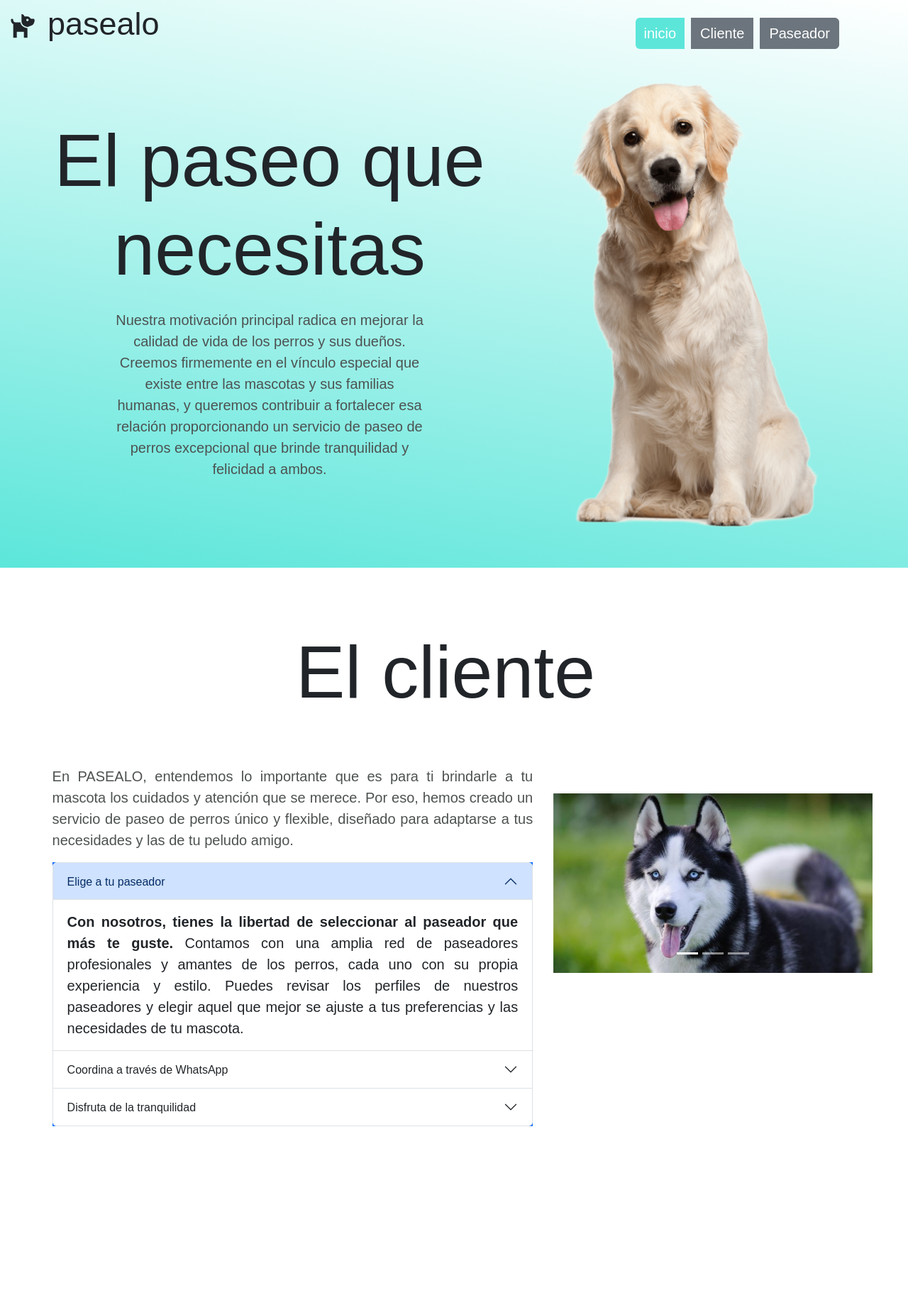
After one commit to Gonzaaa80/ABM, a PHP site: page /FPage.php in a window 1280 px wide. The commit adds this page. Shown: the top 1846 px of the page at 71% size. Run offline with PHP 8.4, Linux system fonts and the light colour scheme; some libraries are stand-ins or nearby versions.

Commit message:
avance (escuela)

```diff
--- /dev/null
+++ b/Proyecto-esc/FPage.php
@@ -0,0 +1,290 @@
+<!DOCTYPE html>
+<html lang="en">
+  <head>
+    <meta charset="UTF-8" />
+    <meta name="viewport" content="width=device-width, initial-scale=1.0" />
+    <!--CSS-->
+
+    <link
+      rel="stylesheet"
+      href="https://cdn.jsdelivr.net/npm/bootstrap@5.3.3/dist/css/bootstrap.min.css"
+    />
+    <link href="https://unpkg.com/boxicons@2.1.4/css/boxicons.min.css" rel="stylesheet" />
+    <link rel="stylesheet" href="style.css?75" />
+    <!--JS-->
+
+    <script src="https://cdn.jsdelivr.net/npm/bootstrap@5.3.3/dist/js/bootstrap.bundle.min.js"></script>
+    <script src="https://unpkg.com/boxicons@2.1.4/dist/boxicons.js"></script>
+    <script src="https://kit.fontawesome.com/5ec6417538.js" crossorigin="anonymous"></script>
+    <script src="JavascriptFP.js?65" defer></script>
+    <title>Pasealo</title>
+    <link rel="icon" href="Sources/dog-solid-24.ico">
+  </head>
+  <body>
+    <div class="container-fluid">
+      <div class="row">
+        <div class="container">
+          <header class="header">
+            <div class="iconsec">
+              <i class="bx bxs-dog"></i>
+              <p class="name">pasealo</p>
+            </div>
+            <div class="nav_bar">
+              <div class="btn-group" role="group" aria-label="Basic mixed styles example">
+                <button type="button" class="btn btn-primary">inicio</button>
+                <button type="button" class="btn btn-secondary"><a href="#cliente">Cliente</a></button>
+                <button type="button" class="btn btn-secondary"><a href="#paseador">Paseador</a></button>
+              </div>
+
+            </div>
+          </header>
+          <main class="main">
+            <div class="description">
+              <h1>
+                El paseo que <br />
+                necesitas
+              </h1>
+              <p>
+                Nuestra motivación principal radica en mejorar la calidad de vida de los perros y sus dueños. Creemos firmemente en el vínculo especial que existe entre las mascotas y sus familias humanas, y queremos contribuir a fortalecer esa relación proporcionando un servicio de paseo de perros excepcional que brinde tranquilidad y felicidad a ambos.
+              </p>
+            </div>
+            <div class="img_p">
+              <img src="Sources/perro1.png" alt="" class="perro" />
+            </div>
+            </div>
+          </main>
+          <div class="row">
+            <div class="secciones">
+              <h1 class="title-c" id="cliente">El cliente</h1>
+              <div class="total-c">
+                <div class="description_c">
+                  <p class="p-c">
+                    En PASEALO, entendemos lo importante que es para ti brindarle a tu mascota los
+                    cuidados y atención que se merece. Por eso, hemos creado un servicio de paseo de
+                    perros único y flexible, diseñado para adaptarse a tus necesidades y las de tu
+                    peludo amigo.
+                  </p>
+                  <div class="accordion bg-primary" id="accordionExample">
+                    <div class="accordion-item">
+                      <h2 class="accordion-header">
+                        <button class="accordion-button" type="button" data-bs-toggle="collapse" data-bs-target="#collapseOne" aria-expanded="true" aria-controls="collapseOne" >
+                          Elige a tu paseador
+                        </button>
+                      </h2>
+                      <div id="collapseOne" class="accordion-collapse collapse show" data-bs-parent="#accordionExample" >
+                        <div class="accordion-body">
+                          <strong
+                            >Con nosotros, tienes la libertad de seleccionar al paseador que más te
+                            guste.
+                          </strong>
+                          Contamos con una amplia red de paseadores profesionales y amantes de los
+                          perros, cada uno con su propia experiencia y estilo. Puedes revisar los
+                          perfiles de nuestros paseadores y elegir aquel que mejor se ajuste a tus
+                          preferencias y las necesidades de tu mascota.
+                        </div>
+                      </div>
+                    </div>
+                    <div class="accordion-item">
+                      <h2 class="accordion-header" >
+                        <button class="accordion-button collapsed" type="button" data-bs-toggle="collapse" data-bs-target="#collapseTwo" aria-expanded="false" aria-controls="collapseTwo" >
+                          Coordina a través de WhatsApp
+                        </button>
+                      </h2>
+                      <div id="collapseTwo" class="accordion-collapse collapse" data-bs-parent="#accordionExample" >
+                        <div class="accordion-body">
+                          Una vez que hayas seleccionado a tu paseador ideal, coordinar el servicio
+                          es fácil y conveniente. Todo lo que necesitas hacer es contactarnos a
+                          través de WhatsApp. Nuestro equipo estará disponible para responder a tus
+                          preguntas, programar los paseos según tu horario y asegurarse de que cada
+                          detalle esté perfectamente organizado.
+                        </div>
+                      </div>
+                    </div>
+                    <div class="accordion-item">
+                      <h2 class="accordion-header">
+                        <button class="accordion-button collapsed" type="button" data-bs-toggle="collapse" data-bs-target="#collapseThree" aria-expanded="false" aria-controls="collapseThree">
+                          Disfruta de la tranquilidad
+                        </button>
+                      </h2>
+                      <div id="collapseThree" class="accordion-collapse collapse" data-bs-parent="#accordionExample" >
+                        <div class="accordion-body">
+                          Con PASEALO, puedes relajarte sabiendo que tu perro está en buenas manos.
+                          Nuestros paseadores están comprometidos a proporcionar paseos seguros,
+                          divertidos y estimulantes para tu mascota. Durante el paseo, recibirás
+                          actualizaciones regulares sobre cómo va todo, para que puedas estar
+                          tranquilo/a y seguir con tus actividades diarias con total confianza.
+                        </div>
+                      </div>
+                    </div>
+                  </div>
+                </div>
+                <div class="carrusel">
+                  <div
+                    id="carouselExampleSlidesOnly"
+                    class="carousel slide"
+                    data-bs-ride="carousel"
+                  >
+                    <div class="carousel-indicators">
+                      <button
+                        type="button"
+                        data-bs-target="#carouselExampleCaptions"
+                        data-bs-slide-to="0"
+                        class="active"
+                        aria-current="true"
+                        aria-label="Slide 1"
+                      ></button>
+                      <button
+                        type="button"
+                        data-bs-target="#carouselExampleCaptions"
+                        data-bs-slide-to="1"
+                        aria-label="Slide 2"
+                      ></button>
+                      <button
+                        type="button"
+                        data-bs-target="#carouselExampleCaptions"
+                        data-bs-slide-to="2"
+                        aria-label="Slide 3"
+                      ></button>
+                    </div>
+                    <div class="carousel-inner">
+                      <div class="carousel-item active">
+                        <img src="Sources/perro slider1.jpg" class="d-block w-100 " alt="..." />
+                      </div>
+                      <div class="carousel-item">
+                        <img src="Sources/perroslider2.jpg" class="d-block w-100 "  alt="..." />
+                      </div>
+                      <div class="carousel-item">
+                        <img src="Sources/perroslider3.jpg?1" class="d-block w-100 " alt="..." />
+                      </div>
+                    </div>
+                  </div>
+                </div>
+              </div>
+            </div>
+            <div class="secciones">
+              <h1 class="title-c" id="paseador">El Paseador</h1>
+              <div class="total-c">
+                <div class="description_c">
+                  <p class="p-c">
+                    ¡Únete a nuestro equipo de paseadores de perros y conviértete en parte de una comunidad apasionada por el cuidado de las mascotas!
+                    <br>
+                    En PASEALO, valoramos el amor y la dedicación que los paseadores tienen hacia los perros. Nuestro servicio no solo se trata de pasear perros, sino de brindarles cuidado y atención de la más alta calidad, mientras proporcionamos a sus dueños la tranquilidad que necesitan.
+                  </p>
+                  <div class="accordion bg-primary" id="accordionExample2">
+                    <div class="accordion-item">
+                      <h2 class="accordion-header">
+                        <button class="accordion-button" type="button" data-bs-toggle="collapse" data-bs-target="#collapseOne" aria-expanded="true" aria-controls="collapseOne" >
+                          Elige a tu paseador
+                        </button>
+                      </h2>
+                      <div id="collapseOne" class="accordion-collapse collapse show" data-bs-parent="#accordionExample2" >
+                        <div class="accordion-body">
+                          <strong
+                            >Con nosotros, tienes la libertad de seleccionar al paseador que más te
+                            guste.
+                          </strong>
+                          Contamos con una amplia red de paseadores profesionales y amantes de los
+                          perros, cada uno con su propia experiencia y estilo. Puedes revisar los
+                          perfiles de nuestros paseadores y elegir aquel que mejor se ajuste a tus
+                          preferencias y las necesidades de tu mascota.
+                        </div>
+                      </div>
+                    </div>
+                    <div class="accordion-item">
+                      <h2 class="accordion-header" >
+                        <button class="accordion-button collapsed" type="button" data-bs-toggle="collapse" data-bs-target="#collapseTwo" aria-expanded="false" aria-controls="collapseTwo" >
+                          Coordina a través de WhatsApp
+                        </button>
+                      </h2>
+                      <div id="collapseTwo" class="accordion-collapse collapse" data-bs-parent="#accordionExample2" >
+                        <div class="accordion-body">
+                          Una vez que hayas seleccionado a tu paseador ideal, coordinar el servicio
+                          es fácil y conveniente. Todo lo que necesitas hacer es contactarnos a
+                          través de WhatsApp. Nuestro equipo estará disponible para responder a tus
+                          preguntas, programar los paseos según tu horario y asegurarse de que cada
+                          detalle esté perfectamente organizado.
+                        </div>
+                      </div>
+                    </div>
+                    <div class="accordion-item">
+                      <h2 class="accordion-header">
+                        <button class="accordion-button collapsed" type="button" data-bs-toggle="collapse" data-bs-target="#collapseThree" aria-expanded="false" aria-controls="collapseThree">
+                          Disfruta de la tranquilidad
+                        </button>
+                      </h2>
+                      <div id="collapseThree" class="accordion-collapse collapse" data-bs-parent="#accordionExample2" >
+                        <div class="accordion-body">
+                          Con PASEALO, puedes relajarte sabiendo que tu perro está en buenas manos.
+                          Nuestros paseadores están comprometidos a proporcionar paseos seguros,
+                          divertidos y estimulantes para tu mascota. Durante el paseo, recibirás
+                          actualizaciones regulares sobre cómo va todo, para que puedas estar
+                          tranquilo/a y seguir con tus actividades diarias con total confianza.
+                        </div>
+                      </div>
+                    </div>
+                  </div>
+                </div>
+                <div class="carrusel">
+                  <div
+                    id="carouselExampleSlidesOnly"
+                    class="carousel slide"
+                    data-bs-ride="carousel"
+                  >
+                    <div class="carousel-indicators">
+                      <button
+                        type="button"
+                        data-bs-target="#carouselExampleCaptions"
+                        data-bs-slide-to="0"
+                        class="active"
+                        aria-current="true"
+                        aria-label="Slide 1"
+                      ></button>
+                      <button
+                        type="button"
+                        data-bs-target="#carouselExampleCaptions"
+                        data-bs-slide-to="1"
+                        aria-label="Slide 2"
+                      ></button>
+                      <button
+                        type="button"
+                        data-bs-target="#carouselExampleCaptions"
+                        data-bs-slide-to="2"
+                        aria-label="Slide 3"
+                      ></button>
+                    </div>
+                    <div class="carousel-inner">
+                      <div class="carousel-item active">
+                        <img src="Sources/perro slider1.jpg" class="d-block w-100 " alt="..." />
+                      </div>
+                      <div class="carousel-item">
+                        <img src="Sources/perroslider2.jpg" class="d-block w-100 "  alt="..." />
+                      </div>
+                      <div class="carousel-item">
+                        <img src="Sources/perroslider3.jpg?1" class="d-block w-100 " alt="..." />
+                      </div>
+                    </div>
+                  </div>
+                </div>
+              </div>
+            </div>
+          </div>
+        </div>
+      </div>
+    </div>
+
+  </div>
+</div>
+</div>
+    <div class="gotop-cont">
+      <div class="gotop">
+        <i class="fa-solid fa-chevron-up"></i>
+      </div>
+    </div>
+    <footer>
+      <svg xmlns="http://www.w3.org/2000/svg" viewBox="0 0 1440 320">
+        <path fill="#5ce6da" fill-opacity="1" d="M0,96L20,117.3C40,139,80,181,120,202.7C160,224,200,224,240,197.3C280,171,320,117,360,117.3C400,117,440,171,480,208C520,245,560,267,600,277.3C640,288,680,288,720,266.7C760,245,800,203,840,197.3C880,192,920,224,960,218.7C1000,213,1040,171,1080,149.3C1120,128,1160,128,1200,154.7C1240,181,1280,235,1320,218.7C1360,203,1400,117,1420,74.7L1440,32L1440,320L1420,320C1400,320,1360,320,1320,320C1280,320,1240,320,1200,320C1160,320,1120,320,1080,320C1040,320,1000,320,960,320C920,320,880,320,840,320C800,320,760,320,720,320C680,320,640,320,600,320C560,320,520,320,480,320C440,320,400,320,360,320C320,320,280,320,240,320C200,320,160,320,120,320C80,320,40,320,20,320L0,320Z"></path>
+      </svg>
+      <!--Redes sociales-->
+    </footer>
+  </body>
+</html>
--- a/Proyecto-esc/style.css
+++ b/Proyecto-esc/style.css
@@ -24,7 +24,7 @@
   margin-top: 2%;
 }
 .btn {
-  margin-right: 20px;
+  margin-right: 10px;
 }
 a {
   text-decoration: none;
@@ -58,15 +58,15 @@ a {
   font-size: 13vh;
 }
 .description p {
-  margin-top: 5%;
+  margin-top: 3%;
   color: #4d5251;
   font-size: 20px;
   text-align: center;
 
   max-width: 60%;
 }
-.cliente {
-  height: 111vh;
+.secciones {
+  height: 120vh;
   display: inline-block;
   width: 100%;
 }
@@ -89,18 +89,89 @@ a {
   margin-top: 85px;
   font-size: 13vh;
 }
-#wp {
-  color: green;
-}
+
 
 .d-block {
   margin-top: 100px;
   max-width: 450px;
+
+
+
 }
 
+.btn-primary{
+  font-size: 20px;
+  border: #5ce6da;
+  background-color: #5ce6da;
+}
+.btn-secondary{
+  font-size: 20px;
+
+}
+
+
+footer{
+  margin-top: 10%;
+}
 html {
   scroll-behavior: smooth;
 }
+
+
+
+
+
+
+
+
+
+
+
+
+
+
+
+
+
+
+
+
+
+
+
+
+
+
+
+
+
+
+
+
+
+
+
+
+
+
+
+
+
+
+
+
+
+
+
+
+
+
+
+
+
+
+
+
 
 /* gotop */
 .gotop-cont {
@@ -115,7 +186,7 @@ html {
 .gotop {
   width: 0rem;
   height: 0rem;
-  background-color: black;
+  background-color: #5ce6da;
   border-radius: 50%;
   cursor: pointer;
   top: 50%;
```
Also changed, not shown: Proyecto-esc/FPage.html (deleted, +0 -204 lines), Proyecto-esc/JavascriptFP.js (renamed from Proyecto-esc/Javascript.js, +50 -0 lines), Proyecto-esc/Sources/Dog_icon-icons.com_52115.ico (added), Proyecto-esc/Sources/dog-solid-24.ico (added), Proyecto-esc/Sources/perroslider3.jpg (added).
